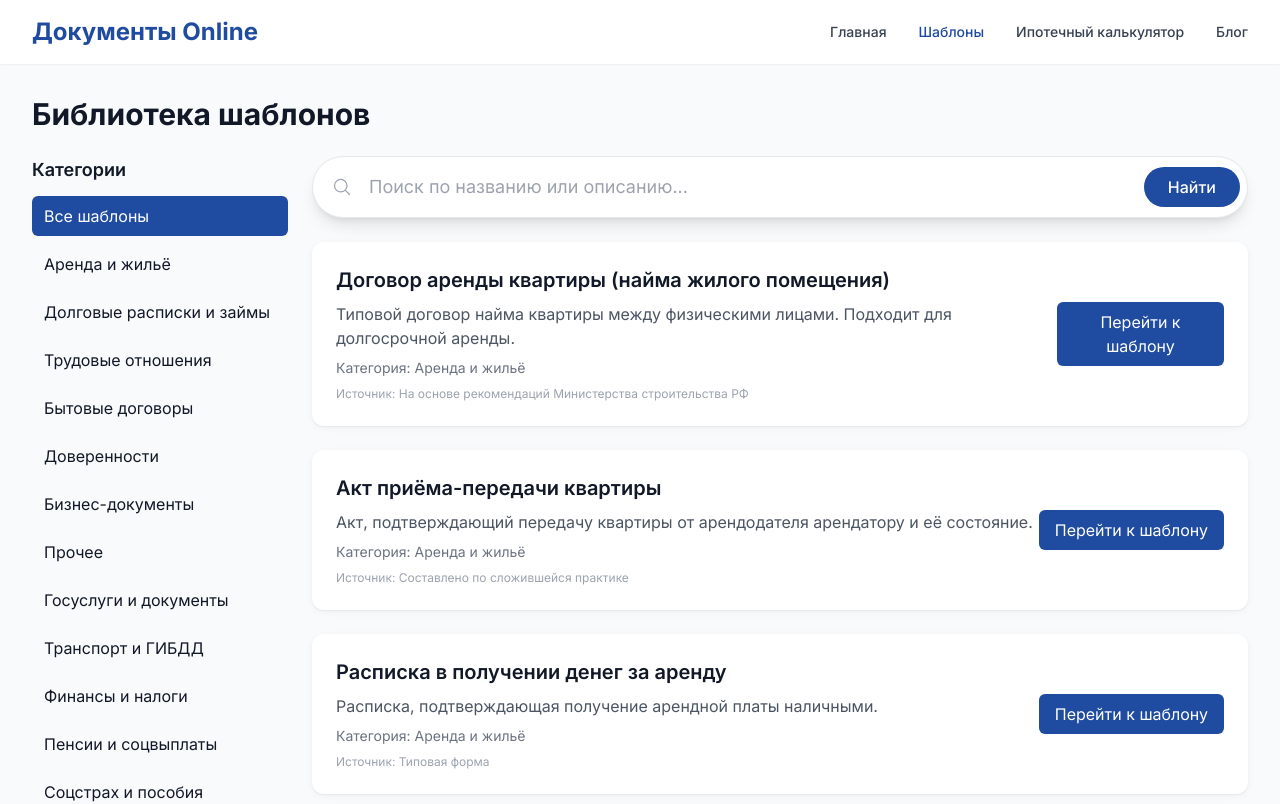
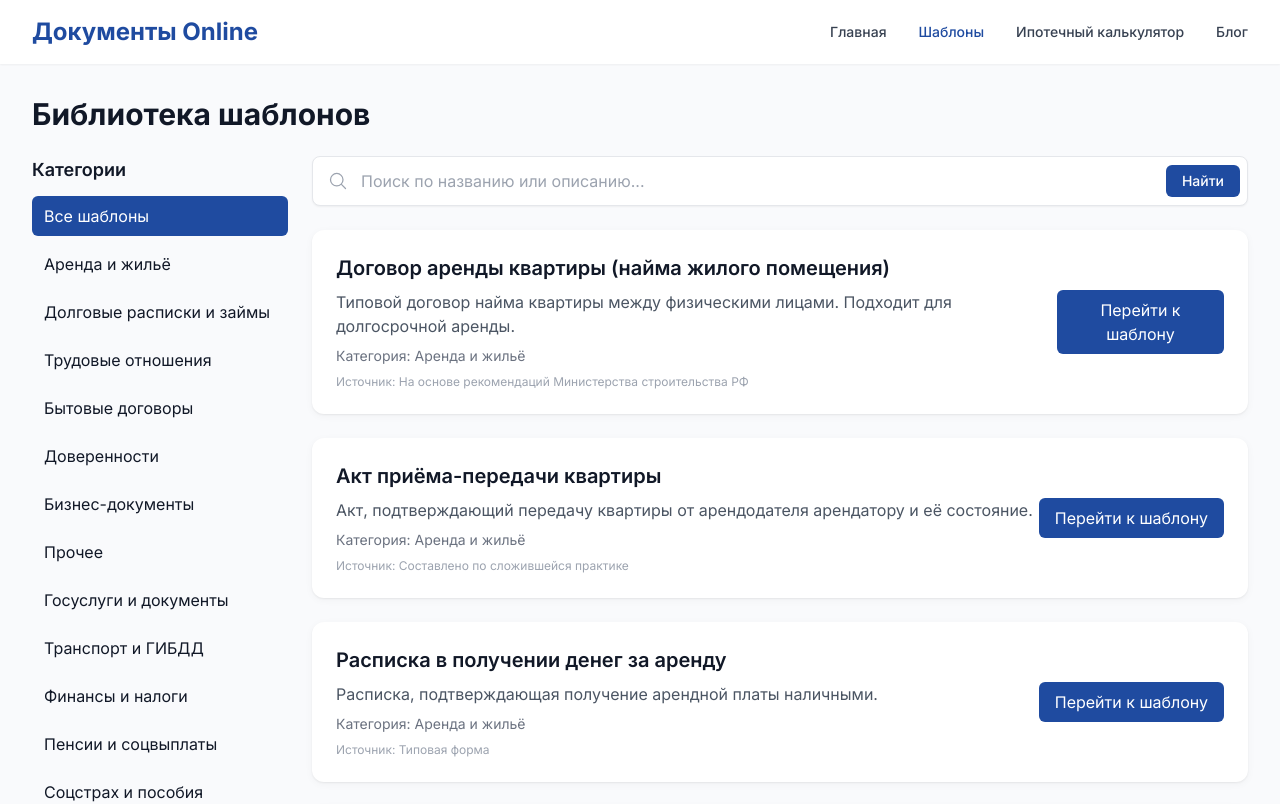
Before and after one commit to pzorin1171-star/for-live, a Next.js app: page /templates in a window 1280 px wide. Shown: the top 804 px of the page. Built offline with nearby package versions, Linux system fonts and the light colour scheme.

Commit message:
Update Search.tsx

```diff
--- a/src/components/ui/Search.tsx
+++ b/src/components/ui/Search.tsx
@@ -32,12 +32,12 @@ const Search: React.FC<SearchProps> = ({
         value={query}
         onChange={(e) => setQuery(e.target.value)}
         placeholder={placeholder}
-        className="w-full px-5 py-4 pl-14 text-lg rounded-full border border-gray-200 focus:border-primary focus:ring-4 focus:ring-primary/20 transition-all shadow-lg"
+        className="w-full px-5 py-3 pl-12 rounded-lg border border-gray-200 focus:border-primary focus:ring-2 focus:ring-primary/20 transition-all shadow-sm"
       />
-      <MagnifyingGlassIcon className="absolute left-5 top-1/2 transform -translate-y-1/2 h-5 w-5 text-gray-400" />
+      <MagnifyingGlassIcon className="absolute left-4 top-1/2 transform -translate-y-1/2 h-5 w-5 text-gray-400" />
       <button
         type="submit"
-        className="absolute right-2 top-1/2 transform -translate-y-1/2 bg-primary text-white px-6 py-2 rounded-full hover:bg-blue-700 transition-colors font-medium"
+        className="absolute right-2 top-1/2 transform -translate-y-1/2 bg-primary text-white px-4 py-1.5 rounded-md hover:bg-primary-dark transition-colors text-sm font-medium"
       >
         Найти
       </button>
```
